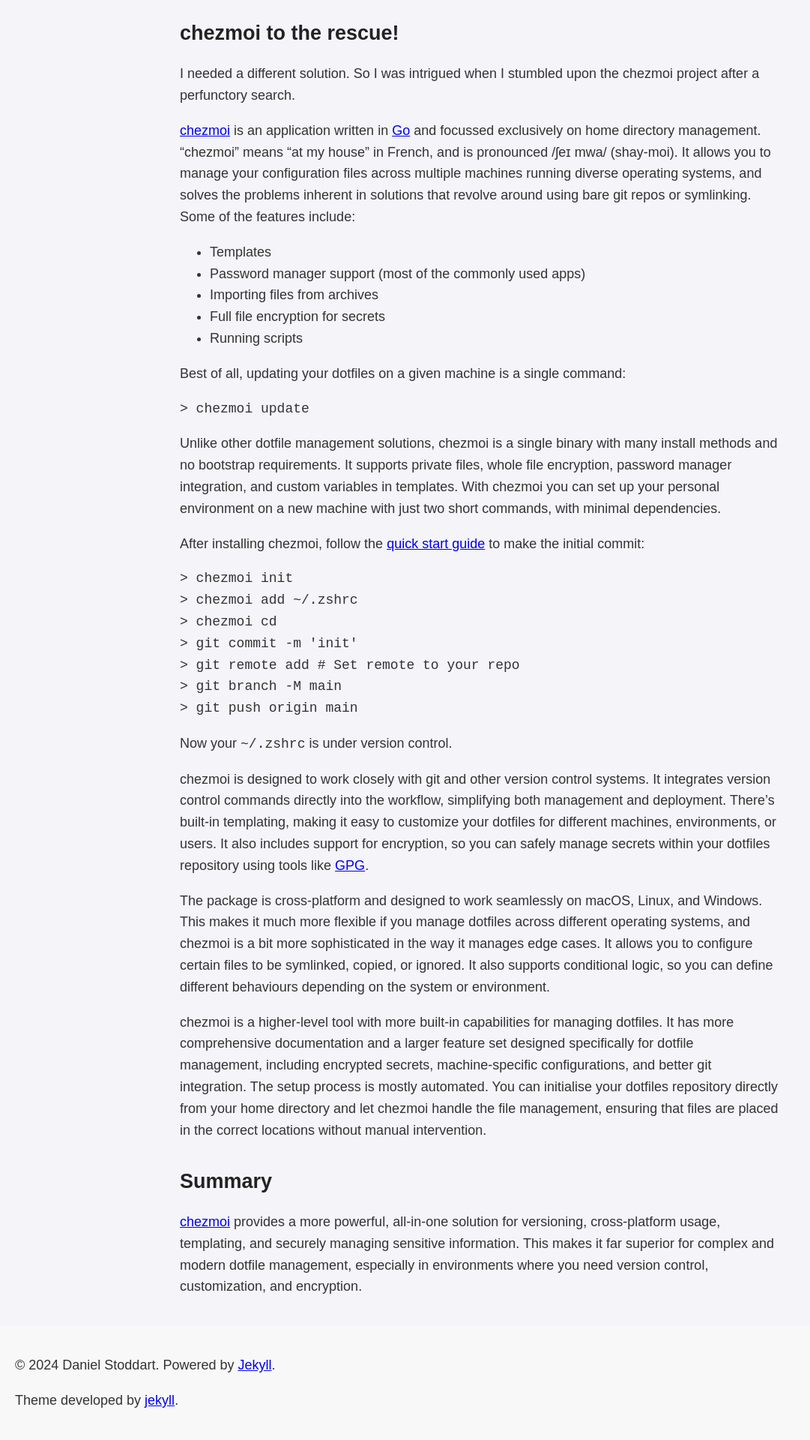
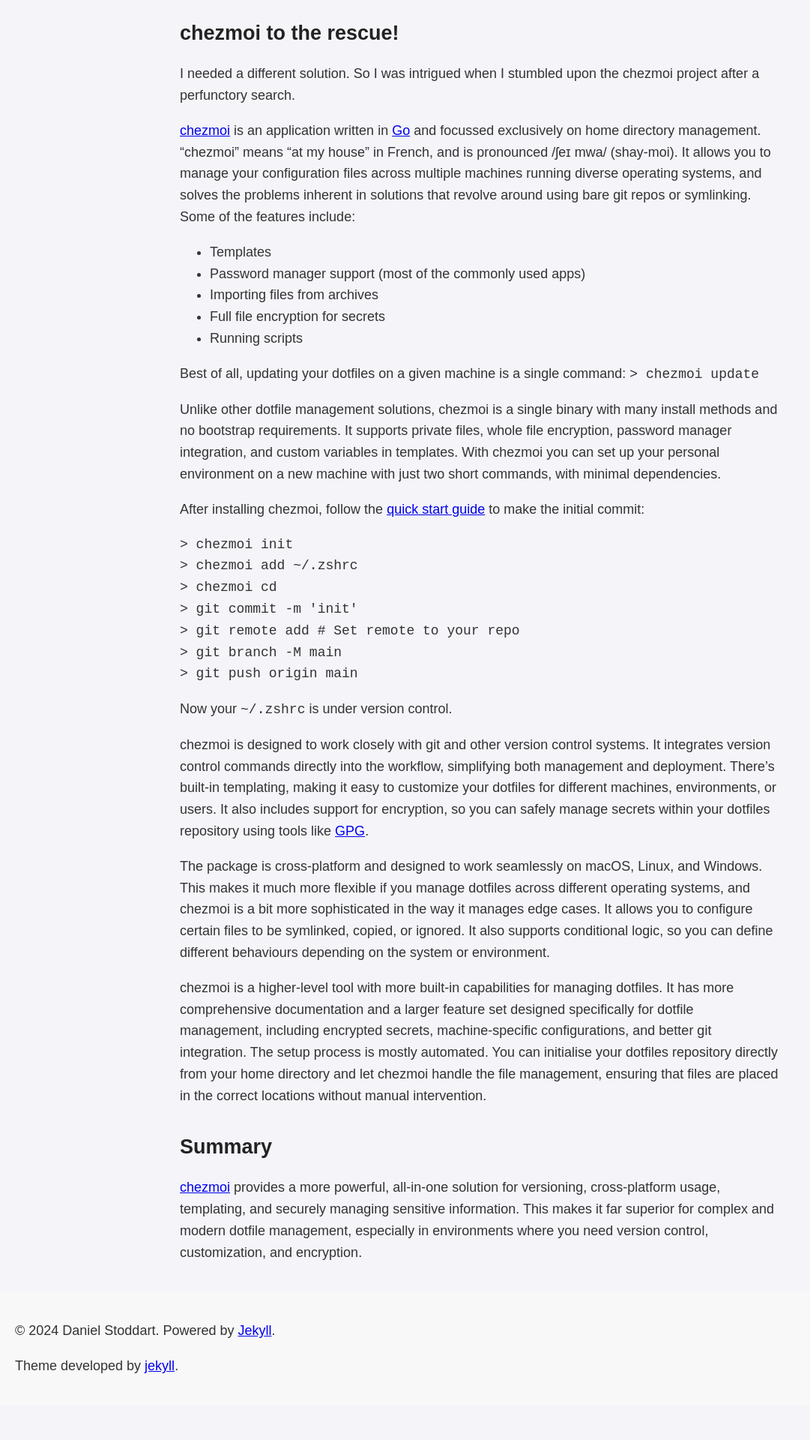
Before and after one commit to stoddart/stoddart.github.io, a Jekyll site: the page built from _posts/2024-09-08-managing-dotfiles-with-chezmoi.md, in a window 1280 px wide. Shown: the part 2273-4193 px from the top of the page at 75% size, without its empty margins (0-1081 px from the left). Built offline with Jekyll 4.4.1, drawn with Linux system fonts in a browser that asks for light colours; after the commit the page ends 4147 px from its top, so only the background shows below that.

Commit message:
Switch to inline code formatting to see if that renders in Speedreader

```diff
--- a/_posts/2024-09-08-managing-dotfiles-with-chezmoi.md
+++ b/_posts/2024-09-08-managing-dotfiles-with-chezmoi.md
@@ -55,11 +55,7 @@ I needed a different solution. So I was intrigued when I stumbled upon the chezm
 - Full file encryption for secrets
 - Running scripts
 
-Best of all, updating your dotfiles on a given machine is a single command:
-
-
-    > chezmoi update
-
+Best of all, updating your dotfiles on a given machine is a single command: `> chezmoi update`
 
 Unlike other dotfile management solutions, chezmoi is a single binary with many install methods and no bootstrap requirements. It supports private files, whole file encryption, password manager integration, and custom variables in templates. With chezmoi you can set up your personal environment on a new machine with just two short commands, with minimal dependencies.
 
```
Also changed, not shown: 1 other file.
